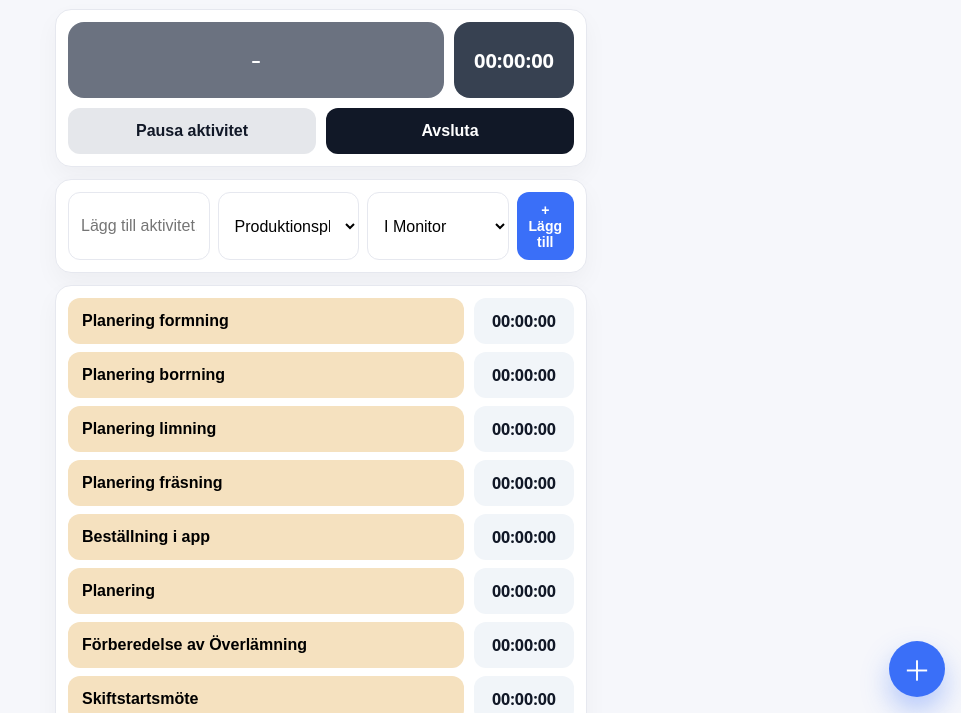
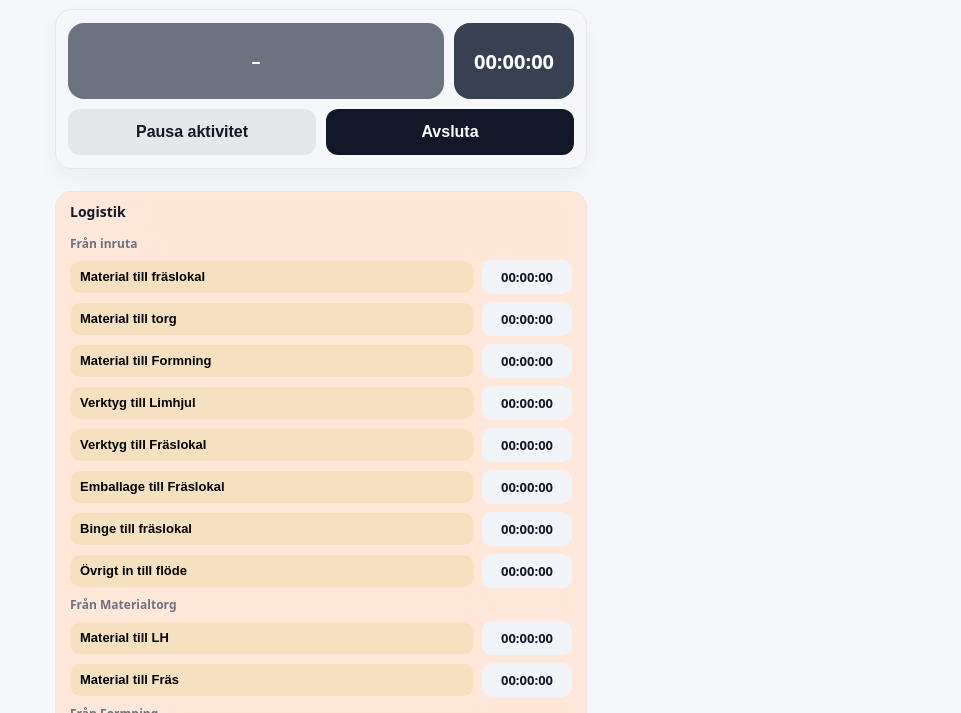
Before and after one commit to MrMartinPet/Frekvensanalys, a plain HTML site: page index.html in a window 1280 px wide. Both pictures are taken after a click on the button "Starta analys". Shown: the part 87-800 px from the top of the page, without its empty margins (319-1280 px from the left). Drawn offline with nearby package versions, Linux system fonts and the light colour scheme.

Commit message:
Update index.html

```diff
--- a/index.html
+++ b/index.html
@@ -12,7 +12,7 @@
   *{box-sizing:border-box; -webkit-tap-highlight-color:transparent}
   html,body{margin:0;background:var(--bg);color:var(--text);font-family:system-ui,-apple-system,Segoe UI,Roboto,Helvetica,Arial}
   .wrap{max-width:560px;margin:0 auto;min-height:100dvh;display:flex;flex-direction:column}
-  .topbar{position:sticky;top:0;z-index:5;background:linear-gradient(#fff,rgba(255,255,255,.85));border-bottom:1px solid var(--border);backdrop-filter:saturate(1.2) blur(6px);}
+  .topbar{position:sticky;top:0;z-index:10;background:linear-gradient(#fff,rgba(255,255,255,.9));border-bottom:1px solid var(--border);backdrop-filter:saturate(1.2) blur(6px);}
   .topbar .inner{padding:12px 14px}
   h1{margin:0;font-size:18px}
   .chip{display:inline-block;margin-top:6px;padding:6px 10px;border-radius:999px;background:#eef2ff;font-weight:600;font-size:12px}
@@ -27,23 +27,28 @@
   .btn.small{padding:10px 12px;font-size:14px}
   .sectionTitle{font-weight:800;font-size:15px;margin:8px 14px}
 
-  details{border:1px solid var(--border);border-radius:16px;overflow:hidden;margin:10px 14px}
-  summary{list-style:none;padding:14px 16px;font-weight:800}
+  details{border:1px solid var(--border);border-radius:16px;overflow:hidden;margin:10px 14px;background:#fff}
+  summary{list-style:none;padding:10px 14px;font-weight:800;font-size:14px}
   summary::-webkit-details-marker{display:none}
-  .subTitle{padding:8px 16px;font-weight:700;color:#111}
+  .subTitle{padding:6px 14px;font-weight:700;color:#111;font-size:13px}
+  .subTitle.sub--small{padding-top:4px;padding-bottom:4px;font-weight:600;color:var(--muted);font-size:12px}
   .rowLine{display:flex;gap:8px;align-items:center;padding:10px 14px;border-top:1px solid var(--border)}
   .rowLine input{flex:1}
   .addRow{padding:12px 14px;border-top:1px dashed var(--border);display:flex;gap:8px}
 
   /* Analysis view */
+  .analysisHeader{position:sticky;top:56px;z-index:9;min-height:20vh;background:var(--bg);display:flex;flex-direction:column;justify-content:center}
   .nowBar{display:grid;grid-template-columns:1fr 120px;gap:10px}
   .pill{background:#6b7280;color:#fff;border-radius:16px;padding:18px;display:flex;align-items:center;justify-content:center;text-align:center;font-size:18px;font-weight:800;min-height:76px}
   .timer{background:#374151;color:#fff;border-radius:16px;display:flex;align-items:center;justify-content:center;font-weight:900;font-size:20px}
   .toolbar{display:grid;grid-template-columns:1fr 1fr;gap:10px;margin-top:10px}
-  .list{display:flex;flex-direction:column;gap:8px}
-  .rowBtn{display:grid;grid-template-columns:1fr 100px;gap:10px;align-items:center}
-  .btnAct{padding:14px;border:none;border-radius:12px;background:#f5e1bf;font-weight:800;font-size:16px;text-align:left}
-  .badge{padding:12px;border-radius:12px;background:#f1f5f9;text-align:center;font-weight:800}
+  .list{display:flex;flex-direction:column;gap:8px;margin-bottom:80px}
+  .rowBtn{display:grid;grid-template-columns:1fr 90px;gap:8px;align-items:center;padding:4px 14px}
+  .btnAct{padding:10px;border:none;border-radius:10px;background:#f5e1bf;font-weight:700;font-size:14px;text-align:left;line-height:1.2}
+  .btnAct.act--small{font-size:13px;padding:8px 10px}
+  .btnAct.activeAct{background:#fed7aa;box-shadow:0 0 0 2px rgba(248,113,113,.6);}
+  .badge{padding:8px;border-radius:10px;background:#f1f5f9;text-align:center;font-weight:800;font-size:13px}
+  .badge.activeAct{background:#111827;color:#fff}
   .fab{position:fixed;inset:auto 16px 16px auto;width:56px;height:56px;border-radius:50%;border:none;background:var(--accent);color:#fff;font-size:28px;display:flex;align-items:center;justify-content:center;box-shadow:0 14px 28px rgba(58,111,248,.35)}
   canvas{max-width:100%}
 </style>
@@ -81,7 +86,7 @@
 
   <!-- ANALYSIS -->
   <section id="analysis" hidden>
-    <div class="card">
+    <div class="card analysisHeader">
       <div class="nowBar">
         <div class="pill" id="currentAct">–</div>
         <div class="timer" id="liveTimer">00:00:00</div>
@@ -92,17 +97,9 @@
       </div>
     </div>
 
-    <div class="card">
-      <div class="row" style="gap:8px">
-        <input id="adHocName" placeholder="Lägg till aktivitet…">
-        <select id="adHocCat" onchange="fillSubSelect()"></select>
-        <select id="adHocSub"></select>
-        <button class="btn small" style="width:auto" onclick="addActivityDynamic()">+ Lägg till</button>
-      </div>
-    </div>
+    <!-- Inga ad-hoc-kategorier här längre; endast i Övrigt längst ner -->
 
-    <div class="card"><div id="actList" class="list"></div></div>
-    <button class="fab" title="Ny aktivitet" onclick="document.getElementById('adHocName').focus()">＋</button>
+    <div id="actList" class="list"></div>
   </section>
 
   <!-- SUMMARY -->
@@ -120,27 +117,12 @@
 
 <script src="https://cdn.jsdelivr.net/npm/chart.js"></script>
 <script>
-// FULL DATASET – kategori -> underkategori -> aktiviteter
+// DATA – kategori -> underkategori -> aktiviteter
 const model = {
   header:{leader:"",flow:"",date:""},
   tree:[
-    {name:"Produktionsplanering", color:"#e8f0ff", subs:[
-      {name:"I Monitor", acts:[
-        "Planering formning","Planering borrning","Planering limning","Planering fräsning"]},
-      {name:"Powerapp", acts:["Beställning i app"]},
-      {name:"Excel", acts:["Planering"]},
-      {name:"Överlämning", acts:["Förberedelse av Överlämning"]}
-    ]},
-    {name:"Möten", color:"#eaf7e8", subs:[
-      {name:"Planerat möte", acts:[
-        "Skiftstartsmöte","Morgomöte","Övrigt möte","Övrig Personalplanering",
-        "Personalplaneringsmöte","Skiftöverlämning","QROC","QRSC"]}
-    ]},
-    {name:"Problem", color:"#fff9db", subs:[
-      {name:"Problemlösning", acts:[
-        "Kvalitetsproblem","Verktygsproblem","Materialproblem","Emballageproblem","Maskinproblem"]}
-    ]},
-    {name:"Logistik", color:"#ffe8d9", subs:[
+    { // 1. Logistik
+      name:"Logistik", color:"#ffe8d9", subs:[
         {name:"Från inruta", acts:[
           "Material till fräslokal","Material till torg","Material till Formning","Verktyg till Limhjul",
           "Verktyg till Fräslokal","Emballage till Fräslokal","Binge till fräslokal","Övrigt in till flöde"]},
@@ -155,9 +137,37 @@ const model = {
           "Överblivet material till utruta","Vinkel till torg"]},
         {name:"Från Verktygshiss/Vagnsplats", acts:[
           "Verktyg från Laura till LH","Verktyg från Hans till fräslokal","Verktyg från golvplats till LH"]},
-      {name:"Övrigt", acts:[
-        "Packlåda till fräs","Tompall/vagn till fräs","Tomvagn till fräs","Ingående komponenter","Gång","Rast"]}
-    ]}
+        {name:"Övrigt logistik", acts:[
+          "Packlåda till fräs","Tompall/vagn till fräs","Tomvagn till fräs","Ingående komponenter"]}
+      ]
+    },
+    { // 2. Produktionsplanering
+      name:"Produktionsplanering", color:"#e8f0ff", subs:[
+        {name:"I Monitor", acts:[
+          "Planering formning","Planering borrning","Planering limning","Planering fräsning"]},
+        {name:"Powerapp", acts:["Beställning i app"]},
+        {name:"Excel", acts:["Planering"]},
+        {name:"Överlämning", acts:["Förberedelse av Överlämning"]}
+      ]
+    },
+    { // 3. Problem
+      name:"Problem", color:"#fff9db", subs:[
+        {name:"Problemlösning", acts:[
+          "Kvalitetsproblem","Verktygsproblem","Materialproblem","Emballageproblem","Maskinproblem"]}
+      ]
+    },
+    { // 4. Möten
+      name:"Möten", color:"#eaf7e8", subs:[
+        {name:"Planerat möte", acts:[
+          "Skiftstartsmöte","Morgomöte","Övrigt möte","Övrig Personalplanering",
+          "Personalplaneringsmöte","Skiftöverlämning","QROC","QRSC"]}
+      ]
+    },
+    { // 5. Övrigt
+      name:"Övrigt", color:"#f5e0ff", isOther:true, subs:[
+        {name:"Övrigt", acts:["Gång","Rast","Ingenting"]}
+      ]
+    }
   ],
   totals:{}, // aktivitet -> sekunder
   sessionStart:0, sessionRAF:0,
@@ -171,6 +181,7 @@ function renderEditor(){
   model.tree.forEach((cat,ci)=>{
     const d=document.createElement('details');
     d.style.background=cat.color||'#fff';
+    d.open=false;
     const s=document.createElement('summary'); s.textContent=cat.name; d.appendChild(s);
 
     cat.subs.forEach((sub,si)=>{
@@ -192,93 +203,279 @@ function renderEditor(){
     d.appendChild(ren);
     host.appendChild(d);
   });
-  fillCatSelect(); fillSubSelect();
 }
-function addCategory(){ const n=document.getElementById('newCatName').value.trim(); if(!n) return; model.tree.push({name:n,color:'#fff',subs:[]}); document.getElementById('newCatName').value=''; renderEditor(); }
+function addCategory(){
+  const n=document.getElementById('newCatName').value.trim();
+  if(!n) return;
+  model.tree.push({name:n,color:'#fff',subs:[]});
+  document.getElementById('newCatName').value='';
+  renderEditor();
+}
 function renameCat(ci,v){ model.tree[ci].name=v; renderEditor(); }
 function renameAct(ci,si,ai,v){ model.tree[ci].subs[si].acts[ai]=v; renderEditor(); }
 function delAct(ci,si,ai){ model.tree[ci].subs[si].acts.splice(ai,1); renderEditor(); }
-function pushAct(ci,si,name){ if(!name) return; model.tree[ci].subs[si].acts.push(name); renderEditor(); }
-function fillCatSelect(){ const sel=document.getElementById('adHocCat'); sel.innerHTML=model.tree.map((c,i)=>`<option value='${i}'>${c.name}</option>`).join(''); }
-function fillSubSelect(){ const ci=+document.getElementById('adHocCat').value||0; const subSel=document.getElementById('adHocSub'); const subs=model.tree[ci]?.subs||[]; subSel.innerHTML=subs.map((s,i)=>`<option value='${i}'>${s.name}</option>`).join(''); }
+function pushAct(ci,si,name){
+  if(!name) return;
+  model.tree[ci].subs[si].acts.push(name);
+  renderEditor();
+}
 
-// =========== ANALYSIS ==========
+// =========== ANALYS ==========
 function startSession(){
   model.header.leader=document.getElementById('leader').value.trim();
   model.header.flow=document.getElementById('flow').value.trim();
   model.header.date=document.getElementById('date').value;
-  // Prepare totals for all acts
+
+  // förbered totals
+  model.totals={};
   model.tree.forEach(c=>c.subs.forEach(s=>s.acts.forEach(a=>model.totals[a]=0)));
+
   model.sessionStart=performance.now();
+  model.history=[];
+  model.active=null;
+  model.activeStart=0;
+
   renderActList();
-  document.getElementById('setup').hidden=true; document.getElementById('analysis').hidden=false;
-  const chip=document.getElementById('sessionChip'); chip.hidden=false; chip.textContent=`${model.header.leader||'Lagledare'} · ${model.header.flow||'Flöde'} · ${new Date().toLocaleDateString('sv-SE')}`;
+  document.getElementById('setup').hidden=true;
+  document.getElementById('analysis').hidden=false;
+
+  const chip=document.getElementById('sessionChip');
+  chip.hidden=false;
+  chip.textContent=`${model.header.leader||'Lagledare'} · ${model.header.flow||'Flöde'} · ${new Date().toLocaleDateString('sv-SE')}`;
+
   tick();
 }
+
+// Grupperad lista under analys
 function renderActList(){
-  const host=document.getElementById('actList'); host.innerHTML='';
-  model.tree.forEach(c=>c.subs.forEach(s=>s.acts.forEach(a=>{
-    const row=document.createElement('div'); row.className='rowBtn';
-    row.innerHTML=`<button class='btnAct' onclick='selectActivity("${a.replaceAll("\"","&quot;")}")'>${a}</button>`+
-                   `<div class='badge' id='sum_${hash(a)}'>00:00:00</div>`;
-    host.appendChild(row);
-  })));
+  const host=document.getElementById('actList');
+  host.innerHTML='';
+
+  model.tree.forEach(cat=>{
+    const det=document.createElement('details');
+    det.open=true;
+    det.style.background=cat.color||'#fff';
+
+    const sum=document.createElement('summary');
+    sum.textContent=cat.name;
+    det.appendChild(sum);
+
+    cat.subs.forEach((sub,subIndex)=>{
+      if(!sub.acts || !sub.acts.length) return;
+
+      const subTitle=document.createElement('div');
+      subTitle.className='subTitle sub--small';
+      subTitle.textContent=sub.name;
+      det.appendChild(subTitle);
+
+      sub.acts.forEach(act=>{
+        const row=document.createElement('div');
+        row.className='rowBtn';
+        const safeAct = act.replaceAll('"',"&quot;");
+        row.innerHTML =
+          `<button class="btnAct act--small" id="btn_${hash(act)}" data-act="${safeAct}" onclick='selectActivity("${safeAct}")'>${act}</button>`+
+          `<div class="badge" id="sum_${hash(act)}">00:00:00</div>`;
+        det.appendChild(row);
+      });
+
+      // Lägga till nya aktiviteter endast under Övrigt (sista kategorin)
+      if(cat.isOther && subIndex === cat.subs.length-1){
+        const addRow=document.createElement('div');
+        addRow.className='addRow';
+        addRow.style.borderTopStyle='solid';
+        addRow.innerHTML =
+          `<input id="otherNewAct" placeholder="Ny aktivitet i Övrigt">`+
+          `<button class="btn small" style="width:auto" onclick="addOtherActivity()">+ Lägg till</button>`;
+        det.appendChild(addRow);
       }
-function addActivityDynamic(){
-  const name=document.getElementById('adHocName').value.trim(); if(!name) return;
-  const ci=+document.getElementById('adHocCat').value||0; const si=+document.getElementById('adHocSub').value||0;
-  const sub=model.tree[ci].subs[si]; sub.acts.push(name); model.totals[name]=0; document.getElementById('adHocName').value=''; renderActList();
+    });
+
+    host.appendChild(det);
+  });
+
+  highlightActiveRow(); // om man kör render efter att aktivitet redan valts
 }
+
+function addOtherActivity(){
+  const input=document.getElementById('otherNewAct');
+  if(!input) return;
+  const name=input.value.trim();
+  if(!name) return;
+
+  const otherIdx = model.tree.findIndex(c=>c.isOther);
+  if(otherIdx === -1) return;
+  const otherCat = model.tree[otherIdx];
+  if(!otherCat.subs.length) otherCat.subs.push({name:"Övrigt",acts:[]});
+  otherCat.subs[0].acts.push(name);
+
+  // säkerställ totals
+  model.totals[name]=0;
+
+  input.value='';
+  renderActList();
+}
+
 function selectActivity(name){
   const now=performance.now();
+
   if(model.active){
-    const d=(now-model.activeStart)/1000; model.totals[model.active]=(model.totals[model.active]||0)+d; model.history.push({act:model.active,start:model.activeStart,end:now});
+    const d=(now-model.activeStart)/1000;
+    if(d>0){
+      model.totals[model.active]=(model.totals[model.active]||0)+d;
+      model.history.push({act:model.active,start:model.activeStart,end:now});
     }
-  model.active=name; model.activeStart=now; model.paused=false;
-  document.getElementById('currentAct').textContent=name; setLive(0);
   }
+
+  model.active=name;
+  model.activeStart=now;
+  model.paused=false;
+  document.getElementById('currentAct').textContent=name;
+  setLive(0);
+  highlightActiveRow();
+}
+
 function pauseActivity(){
-  if(!model.active) return; const now=performance.now(); const d=(now-model.activeStart)/1000; model.totals[model.active]+=(d>0?d:0); model.history.push({act:model.active,start:model.activeStart,end:now}); model.active=null; model.paused=true; document.getElementById('currentAct').textContent='Pausad'; setLive(0);
+  if(!model.active) return;
+  const now=performance.now();
+  const d=(now-model.activeStart)/1000;
+  if(d>0){
+    model.totals[model.active]+=(d>0?d:0);
+    model.history.push({act:model.active,start:model.activeStart,end:now});
   }
+  model.active=null;
+  model.paused=true;
+  document.getElementById('currentAct').textContent='Pausad';
+  setLive(0);
+  highlightActiveRow();
+}
+
 function tick(){
-  // live timer
-  if(model.active){ const d=(performance.now()-model.activeStart)/1000; setLive(d); }
-  // update badges preview (includes current running)
-  const preview={...model.totals}; if(model.active){ preview[model.active]=(preview[model.active]||0)+((performance.now()-model.activeStart)/1000); }
-  for(const [k,v] of Object.entries(preview)){ const el=document.getElementById('sum_'+hash(k)); if(el) el.textContent=fmt(v); }
+  const now = performance.now();
+
+  if(model.active){
+    const d=(now-model.activeStart)/1000;
+    setLive(d);
+  }
+
+  // preview: totals + ev. pågående aktivitet
+  const preview={...model.totals};
+  if(model.active){
+    preview[model.active]=(preview[model.active]||0)+((now-model.activeStart)/1000);
+  }
+
+  for(const [k,v] of Object.entries(preview)){
+    const el=document.getElementById('sum_'+hash(k));
+    if(el){
+      // aktiv aktivitets badge sätts längre ner för att matcha huvudtimern
+      if(model.active===k){
+        el.textContent=document.getElementById('liveTimer').textContent;
+      } else {
+        el.textContent=fmt(v);
+      }
+    }
+  }
+
   model.sessionRAF=requestAnimationFrame(tick);
 }
+
 function finishSession(){
-  if(model.active){ const now=performance.now(); const d=(now-model.activeStart)/1000; model.totals[model.active]+=d; model.history.push({act:model.active,start:model.activeStart,end:now}); model.active=null; }
+  if(model.active){
+    const now=performance.now();
+    const d=(now-model.activeStart)/1000;
+    if(d>0){
+      model.totals[model.active]+=d;
+      model.history.push({act:model.active,start:model.activeStart,end:now});
+    }
+    model.active=null;
+  }
   cancelAnimationFrame(model.sessionRAF);
-  document.getElementById('analysis').hidden=true; document.getElementById('summary').hidden=false; renderSummary();
+  document.getElementById('analysis').hidden=true;
+  document.getElementById('summary').hidden=false;
+  renderSummary();
 }
 
 // =========== SUMMARY & EXPORT ==========
 function renderSummary(){
-  const labels=Object.keys(model.totals); const data=labels.map(k=>Math.round(model.totals[k]));
-  new Chart(document.getElementById('pie'),{type:'pie',data:{labels,datasets:[{data}]},options:{plugins:{legend:{position:'bottom'}}}});
-  const list=document.getElementById('totals'); list.innerHTML=labels.filter(l=>model.totals[l]>0).map(l=>`<div class='rowBtn'><div class='btnAct' style='background:#eef2ff'>${l}</div><div class='badge'>${fmt(model.totals[l])}</div></div>`).join('');
+  const labels=Object.keys(model.totals);
+  const data=labels.map(k=>Math.round(model.totals[k]));
+  new Chart(document.getElementById('pie'),{
+    type:'pie',
+    data:{labels,datasets:[{data}]},
+    options:{plugins:{legend:{position:'bottom'}}}
+  });
+
+  const list=document.getElementById('totals');
+  list.innerHTML=labels
+    .filter(l=>model.totals[l]>0)
+    .map(l=>`<div class='rowBtn'><div class='btnAct' style='background:#eef2ff'>${l}</div><div class='badge'>${fmt(model.totals[l])}</div></div>`)
+    .join('');
 }
+
 function downloadCSV(){
   const base=Date.now()-(performance.now()-model.sessionStart);
-  const rows=[["Lagledare",model.header.leader],["Flöde",model.header.flow],["Datum",model.header.date||new Date(base).toLocaleDateString('sv-SE')],["\n"],["Aktivitet","Start","Slut","Sekunder"]];
-  model.history.forEach(h=>{ rows.push([h.act,new Date(base+(h.start-model.sessionStart)).toISOString(),new Date(base+(h.end-model.sessionStart)).toISOString(),((h.end-h.start)/1000|0)]); });
+  const rows=[
+    ["Lagledare",model.header.leader],
+    ["Flöde",model.header.flow],
+    ["Datum",model.header.date||new Date(base).toLocaleDateString('sv-SE')],
+    ["\n"],
+    ["Aktivitet","Start","Slut","Sekunder"]
+  ];
+  model.history.forEach(h=>{
+    rows.push([
+      h.act,
+      new Date(base+(h.start-model.sessionStart)).toISOString(),
+      new Date(base+(h.end-model.sessionStart)).toISOString(),
+      Math.round((h.end-h.start)/1000)
+    ]);
+  });
   rows.push(["\n"],["SUMMA"],...Object.entries(model.totals).map(([k,v])=>[k,'','',Math.round(v)]));
-  const csv=rows.map(r=>r.join(';')).join('\n'); const a=document.createElement('a'); a.href=URL.createObjectURL(new Blob([csv],{type:'text/csv'})); a.download='frekvensanalys.csv'; a.click();
+  const csv=rows.map(r=>r.join(';')).join('\n');
+  const a=document.createElement('a');
+  a.href=URL.createObjectURL(new Blob([csv],{type:'text/csv'}));
+  a.download='frekvensanalys.csv';
+  a.click();
 }
 
 // =========== HELPERS ==========
-function hash(s){ let h=0; for(let i=0;i<s.length;i++){ h=((h<<5)-h)+s.charCodeAt(i); h|=0; } return 'h'+Math.abs(h); }
-function fmt(sec){ sec=Math.max(0,sec|0); const h=(''+Math.floor(sec/3600)).padStart(2,'0'); const m=(''+Math.floor((sec%3600)/60)).padStart(2,'0'); const s=(''+(sec%60)).padStart(2,'0'); return `${h}:${m}:${s}`; }
-function setLive(s){ document.getElementById('liveTimer').textContent=fmt(s); }
+function hash(s){
+  let h=0;
+  for(let i=0;i<s.length;i++){
+    h=((h<<5)-h)+s.charCodeAt(i);
+    h|=0;
+  }
+  return 'h'+Math.abs(h);
+}
+function fmt(sec){
+  sec=Math.max(0,Math.round(sec));
+  const h=(''+Math.floor(sec/3600)).padStart(2,'0');
+  const m=(''+Math.floor((sec%3600)/60)).padStart(2,'0');
+  const s=(''+(sec%60)).padStart(2,'0');
+  return `${h}:${m}:${s}`;
+}
+function setLive(s){
+  document.getElementById('liveTimer').textContent=fmt(s);
+}
+function highlightActiveRow(){
+  // nollställ alla
+  document.querySelectorAll('.btnAct').forEach(b=>b.classList.remove('activeAct'));
+  document.querySelectorAll('.badge').forEach(b=>b.classList.remove('activeAct'));
 
-// ====== SAFETY: Warn on exit during active session ======
+  if(!model.active) return;
+  const id = hash(model.active);
+  const btn=document.getElementById('btn_'+id);
+  const badge=document.getElementById('sum_'+id);
+  if(btn) btn.classList.add('activeAct');
+  if(badge) badge.classList.add('activeAct');
+}
+
+// ====== Varning vid uppdatering/stängning under analys ======
 window.addEventListener("beforeunload", function (e) {
-  if (document.getElementById('analysis') && !document.getElementById('analysis').hidden) {
+  const analysisVisible = document.getElementById('analysis') && !document.getElementById('analysis').hidden;
+  if (analysisVisible) {
+    const msg = "Du håller på att avsluta analysen. All registrerad tid kan förloras om du lämnar sidan.";
     e.preventDefault();
-    e.returnValue = "Du håller på att avsluta analysen. All tid kan förloras om du lämnar sidan.";
-    return "Du håller på att avsluta analysen. All tid kan förloras om du lämnar sidan.";
+    e.returnValue = msg;
+    return msg;
   }
 });
 
```
Lines whose indentation alone changed are shown as unchanged.
